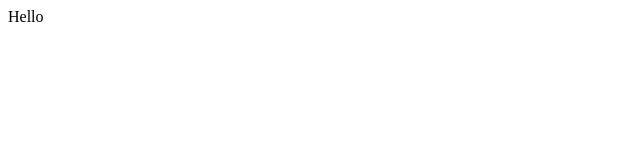
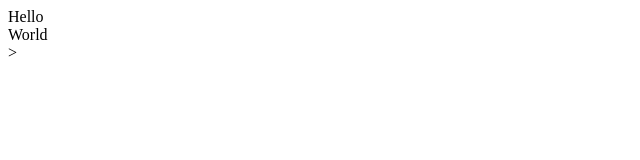
Before and after one commit to hthai3/demo_repo, a plain HTML site: page index.html in a window 1280 px wide. Shown: the full height of the page, 0-640 px from the left. Drawn offline with Linux system fonts and the light colour scheme.

Commit message:
minor modification

```diff
--- a/index.html
+++ b/index.html
@@ -1 +1,3 @@
 <div>Hello</div>
+
+<div>World</div>>
```
